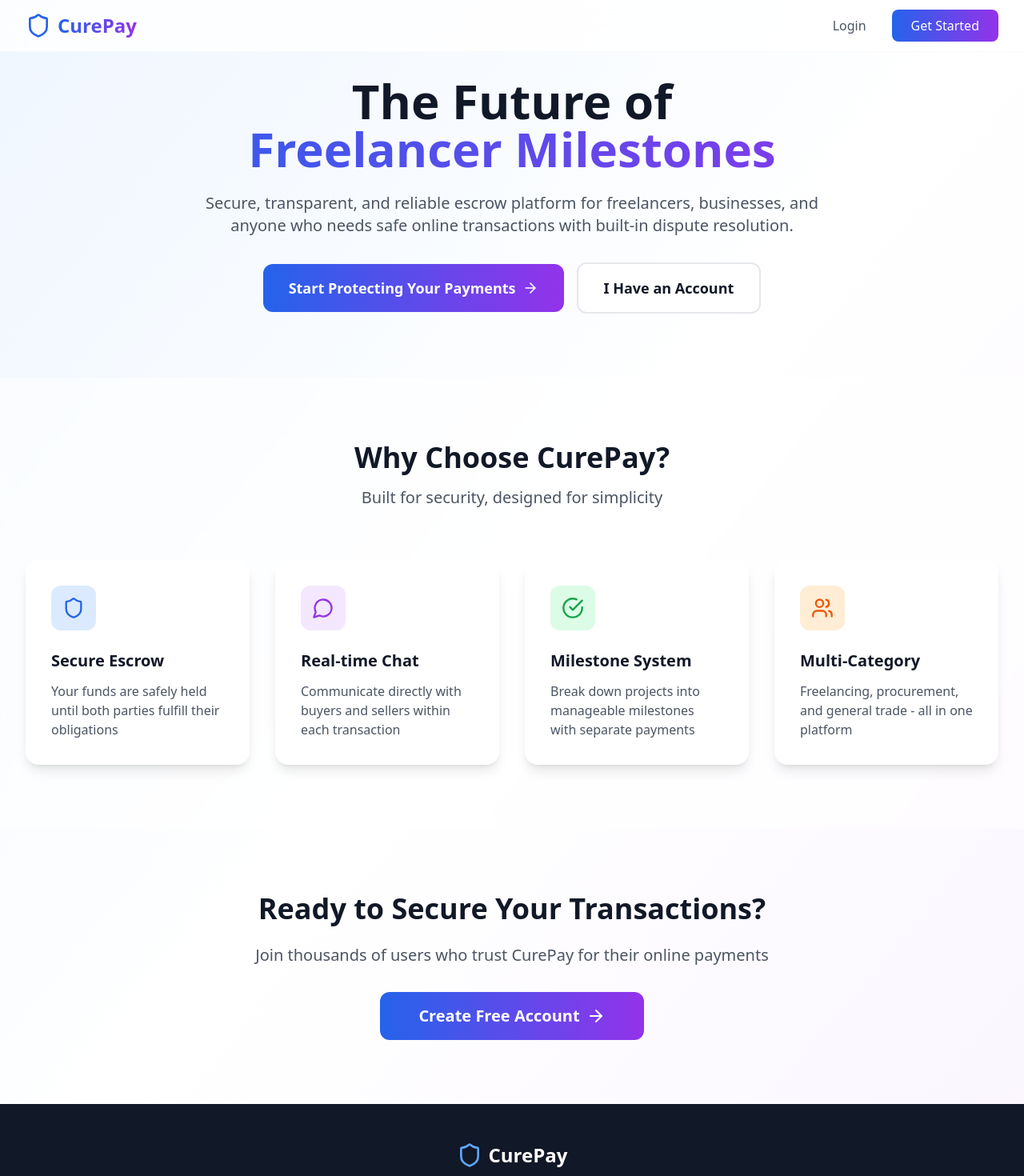
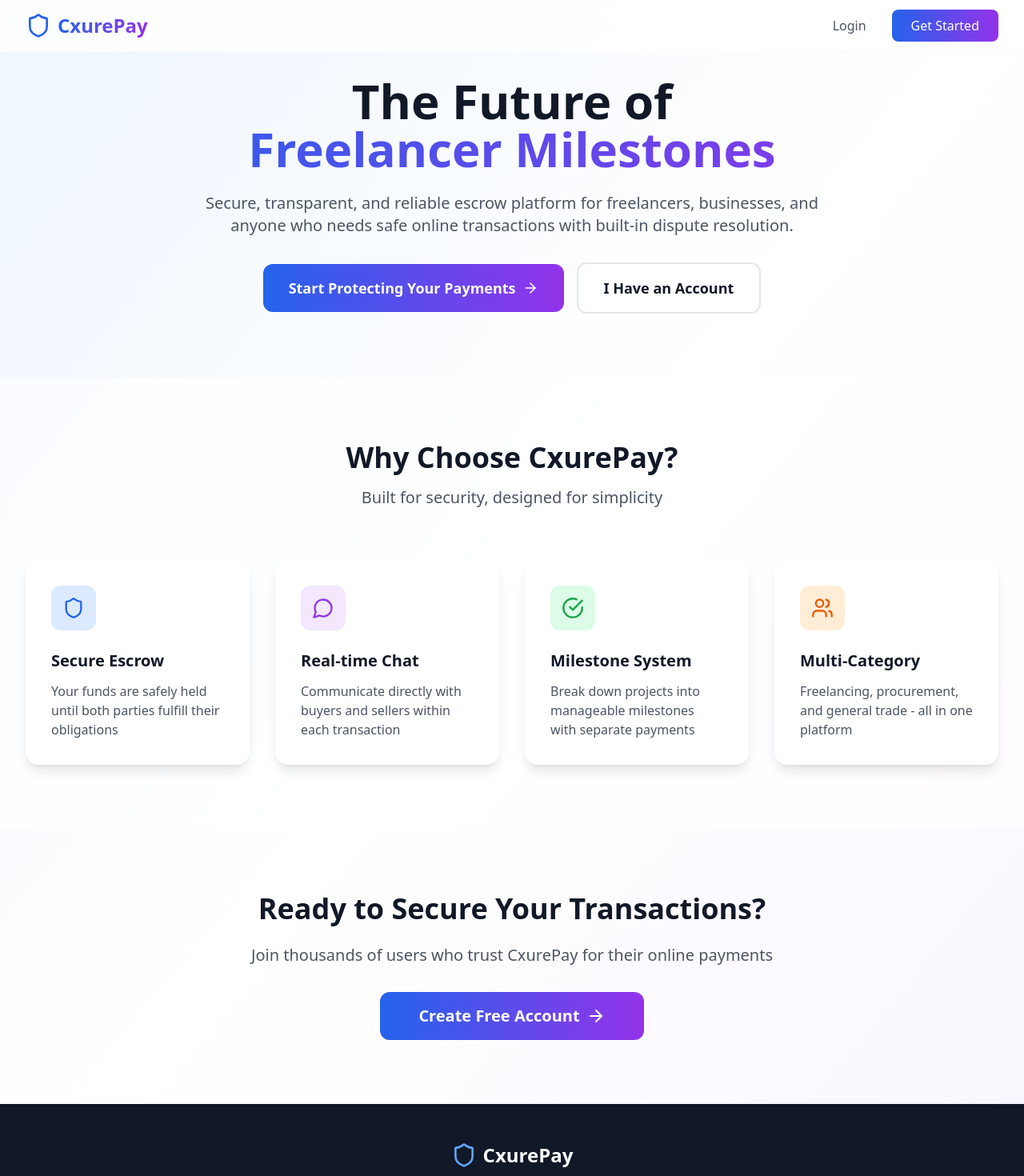
Before and after one commit to cxurepayApp/cxureApp, a React (Vite) app: page / in a window 1280 px wide. Shown: the top 1470 px of the page at 80% size. Built offline with nearby package versions, Linux system fonts and the light colour scheme.

Commit message:
Corrected cure spelling errors, created register.ts

```diff
--- a/src/components/auth/Login.tsx
+++ b/src/components/auth/Login.tsx
@@ -40,7 +40,7 @@ const Login = () => {
           <div className="flex items-center justify-center space-x-2 mb-4">
             <Shield className="h-10 w-10 text-blue-600" />
             <span className="text-3xl font-bold bg-gradient-to-r from-blue-600 to-purple-600 bg-clip-text text-transparent">
-              CurePay
+              CxurePay
             </span>
           </div>
           <h2 className="text-2xl font-bold text-gray-900">Welcome Back</h2>
--- a/src/components/auth/Register.tsx
+++ b/src/components/auth/Register.tsx
@@ -2,10 +2,12 @@ import React, { useState } from "react";
 import { Link, useNavigate } from "react-router-dom";
 import { Shield, Eye, EyeOff, User, Store } from "lucide-react";
 import { useAuth } from "../../hooks/useAuth";
+import { RegisterData } from "../../types/register";
+
 
 
 const Register = () => {
-  const [formData, setFormData] = useState({
+  const [formData, setFormData] = useState<RegisterData>({
     name: "",
     email: "",
     password: "",
@@ -44,7 +46,7 @@ const Register = () => {
           <div className="flex items-center justify-center space-x-2 mb-4">
             <Shield className="h-10 w-10 text-blue-600" />
             <span className="text-3xl font-bold bg-gradient-to-r from-blue-600 to-purple-600 bg-clip-text text-transparent">
-              CurePay
+              CxurePay
             </span>
           </div>
           <h2 className="text-2xl font-bold text-gray-900">Create Account</h2>
--- a/src/components/dashboard/Dashboard.tsx
+++ b/src/components/dashboard/Dashboard.tsx
@@ -124,7 +124,7 @@ const Dashboard: React.FC = () => {
             <div className="flex items-center space-x-2">
               <Shield className="h-8 w-8 text-blue-600" />
               <span className="text-2xl font-bold bg-gradient-to-r from-blue-600 to-purple-600 bg-clip-text text-transparent">
-                CurePay
+                CxurePay
               </span>
             </div>
             <div className="flex items-center space-x-4">
--- a/src/components/landing/LandingPage.tsx
+++ b/src/components/landing/LandingPage.tsx
@@ -1,6 +1,6 @@
-import React, { useState, useEffect } from 'react';
+import  { useState, useEffect } from 'react';
 import { Link } from 'react-router-dom';
-import { Shield, MessageCircle, CreditCard, Users, ArrowRight, CheckCircle } from 'lucide-react';
+import { Shield, MessageCircle, /* CreditCard, */ Users, ArrowRight, CheckCircle } from 'lucide-react';
 
 const LandingPage = () => {
   const [currentText, setCurrentText] = useState(0);
@@ -27,7 +27,7 @@ const LandingPage = () => {
             <div className="flex items-center space-x-2">
               <Shield className="h-8 w-8 text-blue-600" />
               <span className="text-2xl font-bold bg-gradient-to-r from-blue-600 to-purple-600 bg-clip-text text-transparent">
-                CurePay
+                CxurePay
               </span>
             </div>
             <div className="flex items-center space-x-4">
@@ -83,7 +83,7 @@ const LandingPage = () => {
       <section className="py-20 bg-white/50 backdrop-blur-sm">
         <div className="max-w-7xl mx-auto px-4 sm:px-6 lg:px-8">
           <div className="text-center mb-16">
-            <h2 className="text-4xl font-bold text-gray-900 mb-4">Why Choose CurePay?</h2>
+            <h2 className="text-4xl font-bold text-gray-900 mb-4">Why Choose CxurePay?</h2>
             <p className="text-xl text-gray-600">Built for security, designed for simplicity</p>
           </div>
 
@@ -138,7 +138,7 @@ const LandingPage = () => {
             Ready to Secure Your Transactions?
           </h2>
           <p className="text-xl text-gray-600 mb-8">
-            Join thousands of users who trust CurePay for their online payments
+            Join thousands of users who trust CxurePay for their online payments
           </p>
           <Link
             to="/register"
@@ -156,10 +156,10 @@ const LandingPage = () => {
           <div className="text-center">
             <div className="flex items-center justify-center space-x-2 mb-4">
               <Shield className="h-8 w-8 text-blue-400" />
-              <span className="text-2xl font-bold">CurePay</span>
+              <span className="text-2xl font-bold">CxurePay</span>
             </div>
             <p className="text-gray-400">
-              © 2024 CurePay. All rights reserved. Secure payments made simple.
+              © 2024 CxurePay. All rights reserved. Secure payments made simple.
             </p>
           </div>
         </div>
--- a/src/types/auth.d.ts
+++ b/src/types/auth.d.ts
@@ -1,4 +1,5 @@
 /* type Role = "admin" | "buyer" | "seller" */
+
 
 export interface User {
   id: number;
--- /dev/null
+++ b/src/types/register.ts
@@ -0,0 +1,6 @@
+export interface RegisterData{
+    name: string
+    email: string
+    password: string
+    role: "buyer" | "seller"
+  }
```
